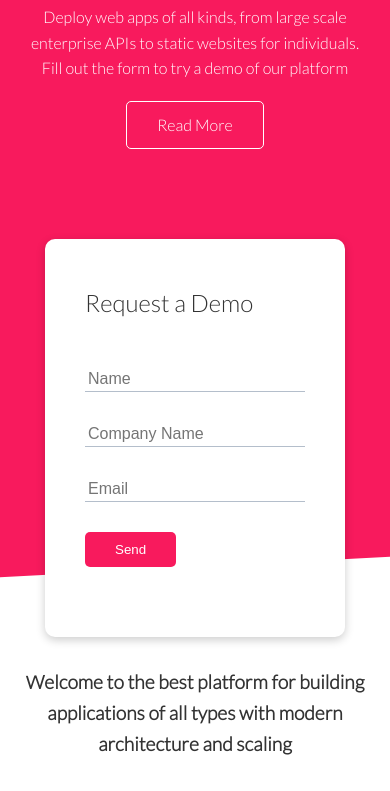
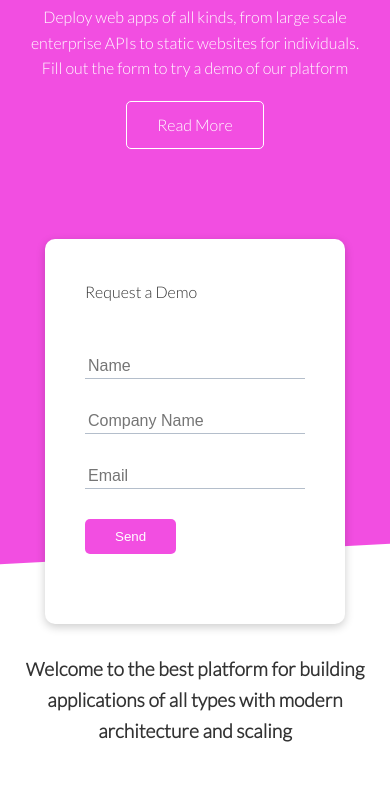
Before and after one commit to TwoTurtles/loruki-website, a website: page index.html in a window 390 px wide. Shown: the part 421-1212 px from the top of the page. Drawn offline with nearby package versions, Linux system fonts and the light colour scheme.

Commit message:
color change and standalone on mobile

```diff
--- a/css/styles.css
+++ b/css/styles.css
@@ -2,8 +2,8 @@
 @import url("https://fonts.googleapis.com/css2?family=Lato:wght@300&family=Oswald&family=Poppins:ital,wght@0,700;1,400&display=swap");
 
 :root {
-  --primary-color: #f81a5d;
-  --secondary-color: #1c3fa8;
+  --primary-color: #f24ce1fc;
+  --secondary-color: #eb4db4;
   --light-color: #f4f4f4;
   --dark-color: #002240;
   --success-color: #5cb85c;
@@ -32,7 +32,8 @@ a {
 }
 
 h1,
-h2 {
+h2,
+my-element {
   font-weight: 300;
   line-height: 1.2;
   margin: 10px 0;
--- a/index.html
+++ b/index.html
@@ -4,6 +4,7 @@
     <meta charset="UTF-8" />
     <meta http-equiv="X-UA-Compatible" content="IE=edge" />
     <meta name="viewport" content="width=device-width, initial-scale=1.0" />
+    <link rel="manifest" href="/manifest.json">
     <link
       rel="stylesheet"
       href="https://cdnjs.cloudflare.com/ajax/libs/font-awesome/5.15.1/css/all.min.css"
@@ -42,7 +43,7 @@
           <a href="features.html" class="btn btn-outline">Read More</a>
         </div>
         <div class="showcase-form card">
-          <h2>Request a Demo</h2>
+          <my-element>Request a Demo</my-element>
           <form name="contact" method="POST" netlify-honeypot="bot-field" data-netlify="true">
             <!-- <input type="hidden" name="form-name" value="contact"> -->
             <p class="hidden">
```
Also changed, not shown: package.json (added, +20 -0 lines), manifest.json (added), 1 other file.
